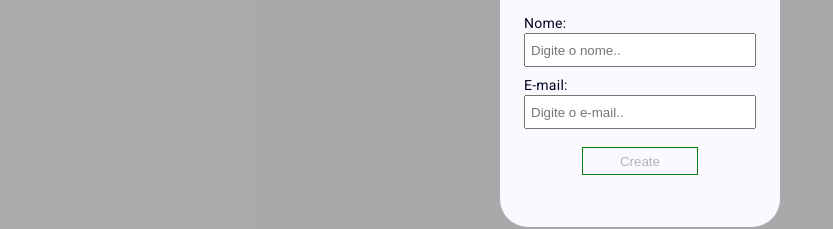
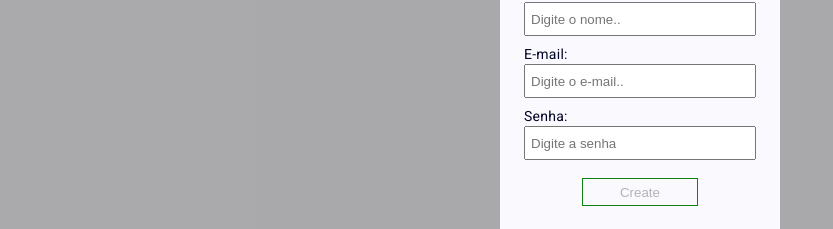
Before and after one commit to luanapaesok/Postgram, an Angular app: page / in a window 1280 px wide. Both pictures are taken after a click on the button "Create User". Shown: the part 320-549 px from the top of the page, without its empty margins (0-833 px from the left). Built offline with nearby package versions, Linux system fonts and the light colour scheme; no server answers.

Commit message:
feat: add input para o password ao formulário

```diff
--- a/src/app/shared/component/create-dialog-usuario-component/create-dialog-usuario-component.html
+++ b/src/app/shared/component/create-dialog-usuario-component/create-dialog-usuario-component.html
@@ -5,8 +5,12 @@
             <input id="nome" type="text" formControlName="nome" placeholder="Digite o nome.."/>
         </label>
 
-        <label for="nome">E-mail:
+        <label for="email">E-mail:
             <input id="email" type="email" formControlName="email" placeholder="Digite o e-mail.."/>
+        </label>
+
+        <label for="password">Senha:
+            <input id="password" type="password" formControlName="password" placeholder="Digite a senha"/>
         </label>
         <button matButton mat-dialog-close type="submit" [disabled]="!formUser.valid">Create</button>
     </form>
```
